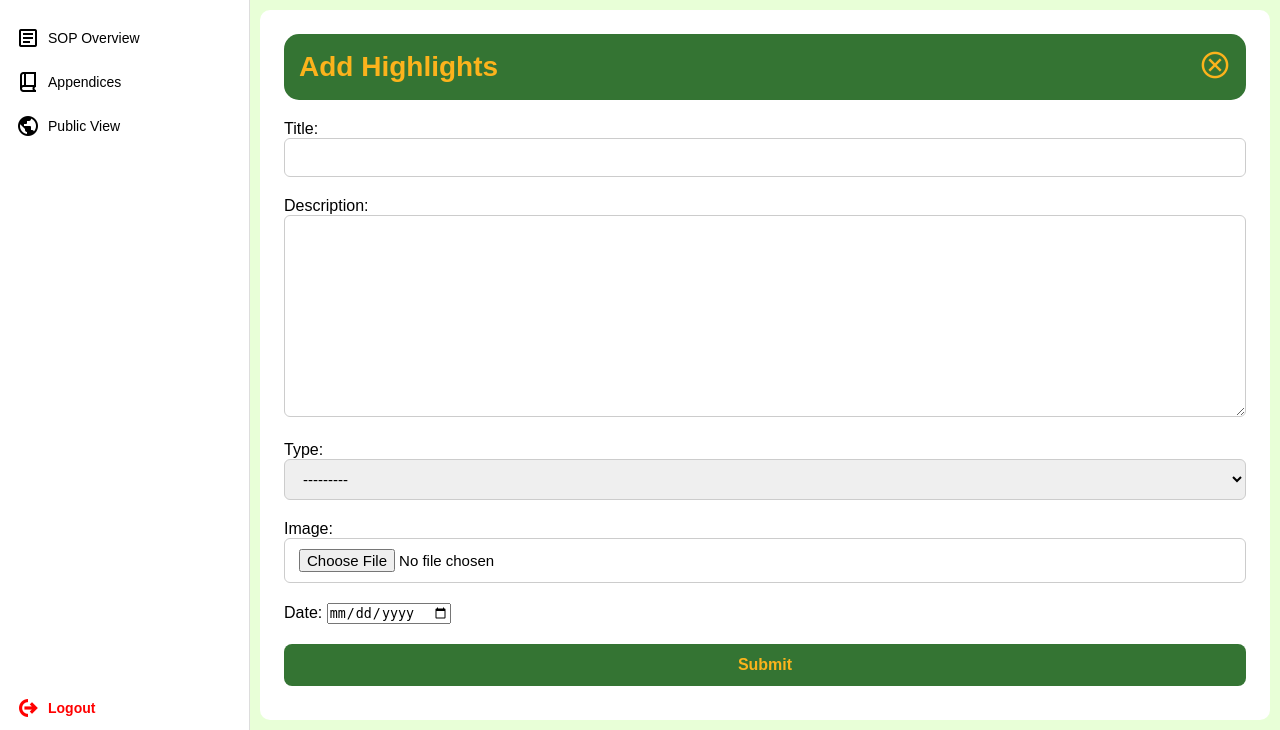
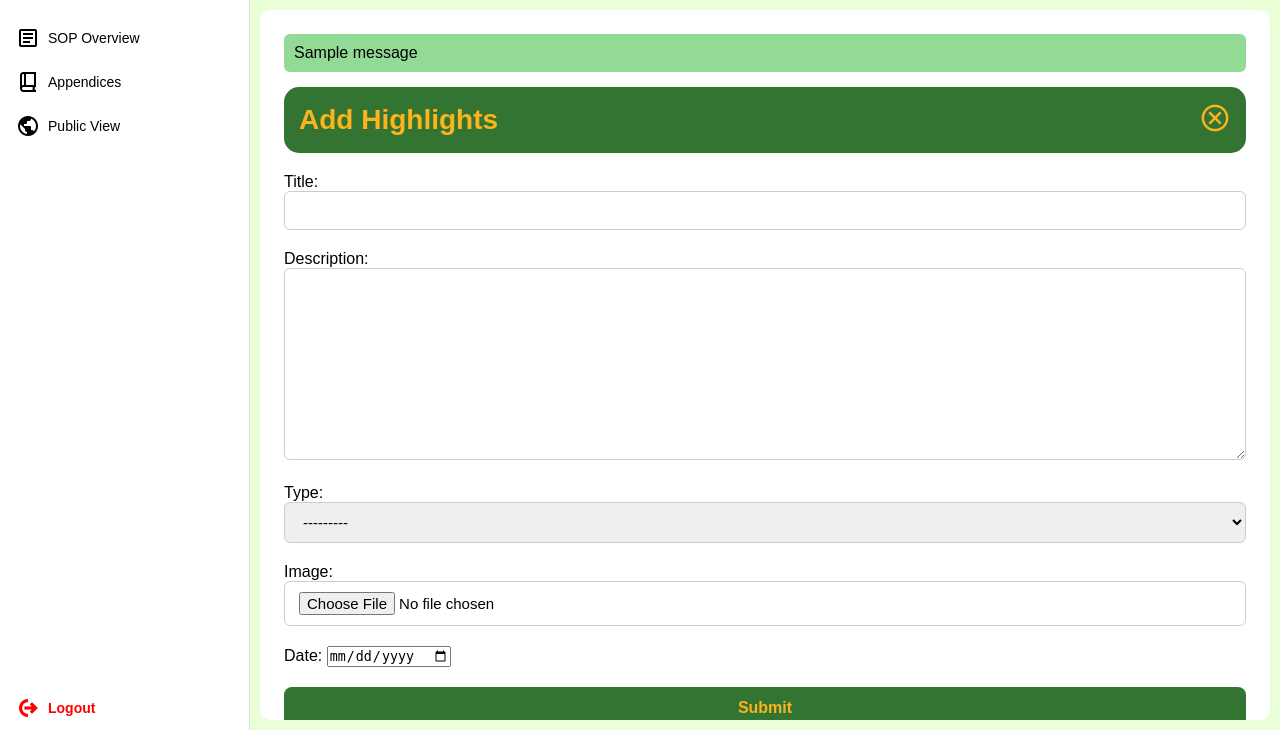
Before and after one commit to kishart/ODFI-django, a Django app: page /addhighlight/ in a window 1280 px wide. Shown: the part 70-800 px from the top of the page. Run offline with Django 5.2, Linux system fonts and the light colour scheme; one stand-in notice (Sample message) is shown.

Commit message:
done alert

```diff
--- a/templates/authentication/admin/addhighlight.html
+++ b/templates/authentication/admin/addhighlight.html
@@ -14,8 +14,11 @@
     body {
       margin: 0;
       padding: 0;
-      font-family: 'Segoe UI', Tahoma, Geneva, Verdana, sans-serif;
+     font-family: Arial, sans-serif;
       background-color: #f6f6f6;
+    }
+    textarea{
+     font-family: Arial, sans-serif;
     }
 
     /* main.content {
@@ -55,6 +58,7 @@
       border-radius: 6px;
       font-size: 15px;
     }
+
 
     button[type="submit"] {
           background-color: #347433;
@@ -99,12 +103,21 @@
   </style>
 </head>
 <body>
+
+
   {% include 'authentication/admin/anav.html' %}
 
   {% block content %}{% endblock content %}
 
   <main class="content" style="background-color: #FFFFFF; margin:10px; border-radius: 10px;
 ">
+  {% if messages %}
+  <div style="background:#93DA97; color:#000; padding:10px; border-radius:6px; margin-bottom:15px;">
+    {% for message in messages %}
+      {{ message }}
+    {% endfor %}
+  </div>
+{% endif %}
 <div class="title" style="display: flex; align-items: center; justify-content: space-between; gap: 10px; margin-bottom: 20px; color:#FCB31C; background-color: #347433; padding:15px; border-radius: 15px;">
     <h1 style="margin: 0; color:#FCB31C">Add Highlights</h1>
 
```
Also changed, not shown: authentication/forms.py (+0 -7 lines), db.sqlite3, highlights/strategy.PNG (added).
